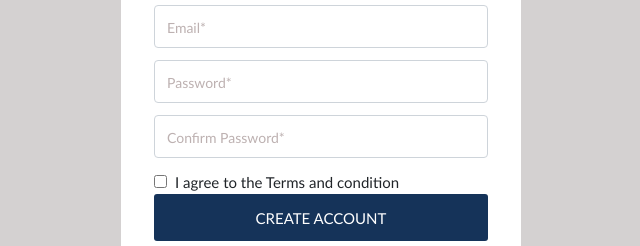
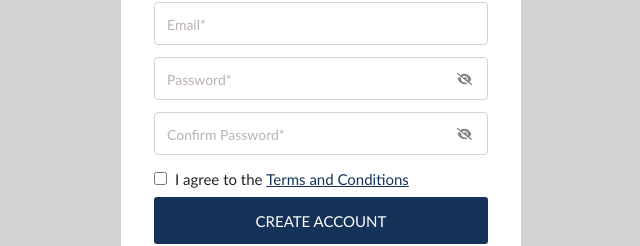
Before and after one commit to MacMillanscg/MacMillan, a React (Create React App) app in the folder frontend/: page /register in a window 1280 px wide. Shown: the part 331-577 px from the top of the page, without its empty margins (319-959 px from the left). Built offline with nearby package versions, Linux system fonts and the light colour scheme; a web font is replaced by a local one.

Commit message:
popup added for terms & condition

```diff
--- a/frontend/src/AllRoutes.js
+++ b/frontend/src/AllRoutes.js
@@ -19,6 +19,7 @@ import { DeployedInstances } from "./Components/DeployedInstances/DeployedInstan
 import { AddConnections } from "./Components/Connections/AddConnections";
 import { ConnectionList } from "./Components/Connections/ConnectionList";
 import { ConnectorList } from "./Components/Connectors/ConnectorList";
+import { Terms } from "./Components/Register/Terms";
 
 export const AllRoutes = () => {
   return (
--- a/frontend/src/Components/Register/Register.js
+++ b/frontend/src/Components/Register/Register.js
@@ -4,6 +4,9 @@ import axios from "axios";
 import toast from "react-hot-toast";
 import logo from "../../assets/images/logo.jpg";
 import styles from "./Register.module.css";
+import { Terms } from "./Terms";
+import { FontAwesomeIcon } from "@fortawesome/react-fontawesome";
+import { faEye, faEyeSlash } from "@fortawesome/free-solid-svg-icons";
 
 export const Register = () => {
   const [name, setName] = useState("");
@@ -12,6 +15,18 @@ export const Register = () => {
   const [confirmPassword, setConfirmPassword] = useState("");
   const [agreedToTerms, setAgreedToTerms] = useState(false);
   const [passwordStrength, setPasswordStrength] = useState(0);
+  const [showTerms, setShowTerms] = useState(false); // State to toggle visibility of terms and conditions
+  const [isModalOpen, setIsModalOpen] = useState(false);
+  const [passwordVisible, setPasswordVisible] = useState(false);
+
+  const openModal = () => {
+    setIsModalOpen(true);
+  };
+
+  const closeModal = () => {
+    setIsModalOpen(false);
+  };
+
   const navigate = useNavigate();
 
   const handleCheckboxChange = () => {
@@ -157,7 +172,7 @@ export const Register = () => {
           </div>
           <div className="form-group position-relative">
             <input
-              type="password"
+              type={passwordVisible ? "text" : "password"}
               className={`form-control ${styles.formControl}`}
               id="exampleInputPassword"
               placeholder="Password*"
@@ -167,6 +182,16 @@ export const Register = () => {
                 setPasswordStrength(calculatePasswordStrength(e.target.value));
               }}
             />
+            <span
+              className={`position-absolute end-0 top-50 translate-middle-y ${styles.eyeIcon}`}
+              onClick={() => setPasswordVisible(!passwordVisible)} // Toggle password visibility on click
+            >
+              {passwordVisible ? (
+                <FontAwesomeIcon icon={faEye} />
+              ) : (
+                <FontAwesomeIcon icon={faEyeSlash} />
+              )}{" "}
+            </span>
             {password.length > 4 ? (
               <div className={`progress mb-2 ${styles.progressBar}`}>
                 <div
@@ -219,15 +244,25 @@ export const Register = () => {
           </div>
           {/* Password validation messages */}
 
-          <div className="form-group">
+          <div className="form-group position-relative">
             <input
-              type="password"
+              type={passwordVisible ? "text" : "password"}
               className={`form-control ${styles.formControl}`}
               id="exampleInputConfirm_Password"
               placeholder="Confirm Password*"
               value={confirmPassword}
               onChange={(e) => setConfirmPassword(e.target.value)}
             />
+            <span
+              className={`position-absolute end-0 top-50 translate-middle-y ${styles.eyeIcon}`}
+              onClick={() => setPasswordVisible(!passwordVisible)} // Toggle password visibility on click
+            >
+              {passwordVisible ? (
+                <FontAwesomeIcon icon={faEye} />
+              ) : (
+                <FontAwesomeIcon icon={faEyeSlash} />
+              )}{" "}
+            </span>
           </div>
           <div className={styles.terms}>
             <input
@@ -236,7 +271,10 @@ export const Register = () => {
               onChange={handleCheckboxChange}
             />
             <label className={styles.labelTerm}>
-              I agree to the Terms and condition
+              I agree to the{" "}
+              <span className={styles.termsHover} onClick={openModal}>
+                Terms and Conditions
+              </span>
             </label>
           </div>
           <button
@@ -254,6 +292,7 @@ export const Register = () => {
           </div>
         </div>
       </div>
+      {isModalOpen && <Terms closeModal={closeModal} />}
     </div>
   );
 };
--- a/frontend/src/Components/Register/Register.module.css
+++ b/frontend/src/Components/Register/Register.module.css
@@ -91,6 +91,9 @@ p img{
   .passwordValidation p {
     margin: 5px 0;
   }
+  .terms{
+    margin-bottom: 6px;
+  }
 
   .valid {
     color: green;
@@ -99,3 +102,29 @@ p img{
   .invalid {
     color: red;
   }
+  .labelTerm{
+    display: inline;
+  }
+  .termsHover{
+    color: #153359;
+    text-decoration: underline;
+    cursor: pointer;
+}
+/* .termsHover:hover {
+    cursor: pointer;
+    text-decoration: underline;
+  } */
+
+  /* .termsText {
+    display: none;
+  }
+
+  .termsHover:hover + .termsText {
+    display: block;
+  } */
+.eyeIcon{
+    margin-right: 16px;
+    color: gray;
+    font-size: 12px;
+    top: 22px !important;
+}
--- /dev/null
+++ b/frontend/src/Components/Register/Terms.js
@@ -0,0 +1,30 @@
+import React from "react";
+import styles from "./Terms.module.css";
+
+export const Terms = ({ closeModal }) => {
+  return (
+    <div className={styles.modalBackground}>
+      <div className={styles.modalContainer}>
+        <div className={styles.modalHeader}>
+          <h2 className="my-1">Terms and Conditions</h2>
+        </div>
+        <div>
+          <p className={styles.termsText}>
+            Lorem Ipsum is simply dummy text of the printing and typesetting
+            industry. Lorem Ipsum has been the industry's standard dummy text
+            ever since the 1500s, when an unknown printer took a galley of type
+            and scrambled it to make a type specimen book. It has survived not
+            only five centuries, but also the leap into electronic typesetting,
+            remaining essentially unchanged. It was popularised in the 1960s
+            with the release of Letraset sheets containing Lorem Ipsum passages,
+            and more recently with desktop publishing software like Aldus
+            PageMaker including versions of Lorem Ipsum
+          </p>
+          <button className="btn" onClick={closeModal}>
+            I Agreed
+          </button>
+        </div>
+      </div>
+    </div>
+  );
+};
--- /dev/null
+++ b/frontend/src/Components/Register/Terms.module.css
@@ -0,0 +1,28 @@
+
+.modalBackground {
+    position: fixed;
+    top: 0;
+    left: 0;
+    width: 100%;
+    height: 100%;
+    background-color: rgba(0, 0, 0, 0.5); /* Semi-transparent black background */
+    backdrop-filter: blur(4px); /* Apply blur effect to the background */
+    display: flex;
+    justify-content: center;
+    align-items: center;
+    z-index: 999; /* Ensure modal is on top of everything */
+  }
+
+  .modalContainer {
+    background-color: white;
+    padding: 20px;
+    box-shadow: 0 0 10px rgba(0, 0, 0, 0.2); /* Add shadow for depth */
+    z-index: 1000; /* Ensure modal is on top of the background */
+    width: 400px;
+    min-height: 350px;
+    max-height: 100%;
+  }
+
+  .termsText{
+    margin-bottom: 15px;
+  }
```
